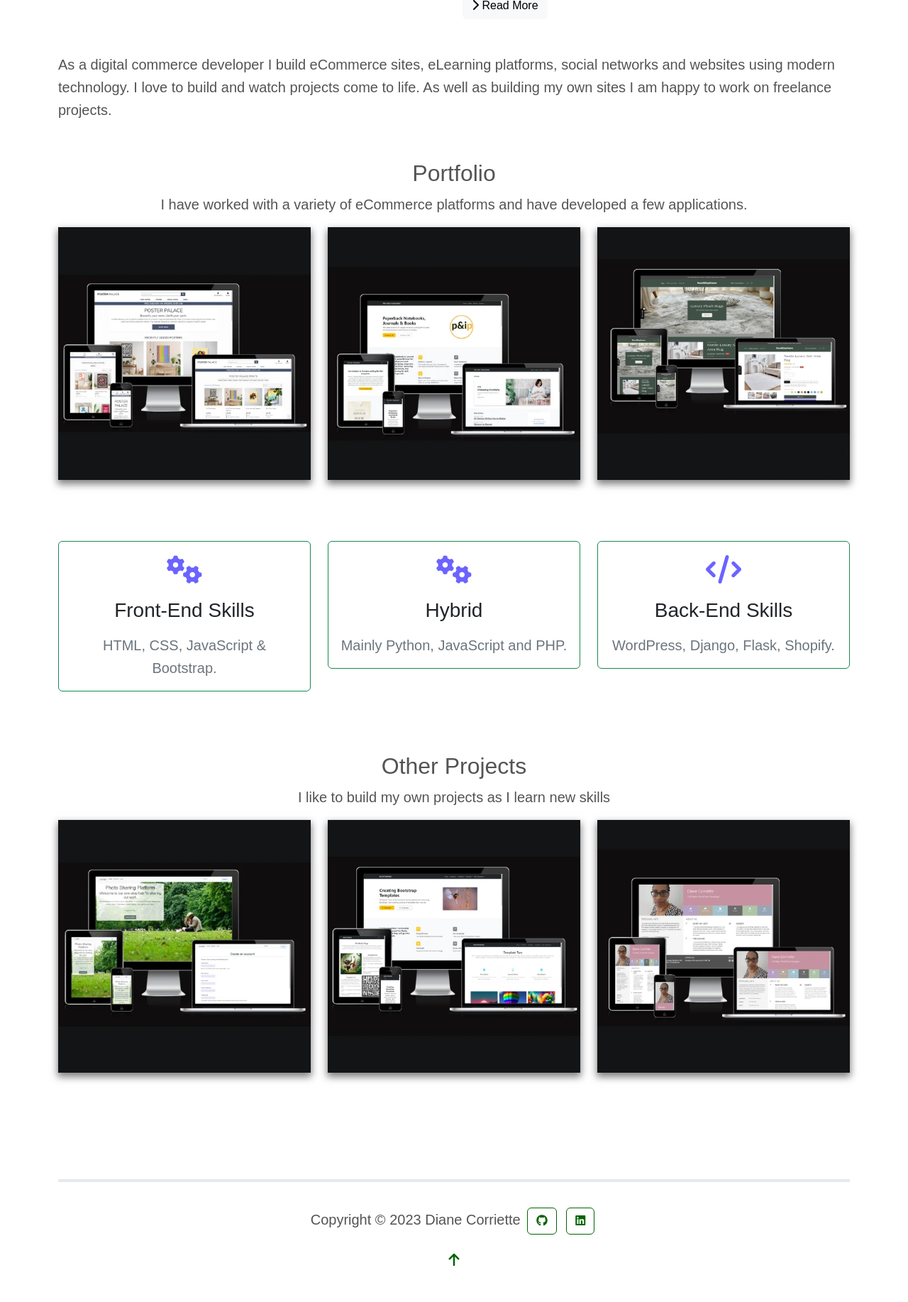
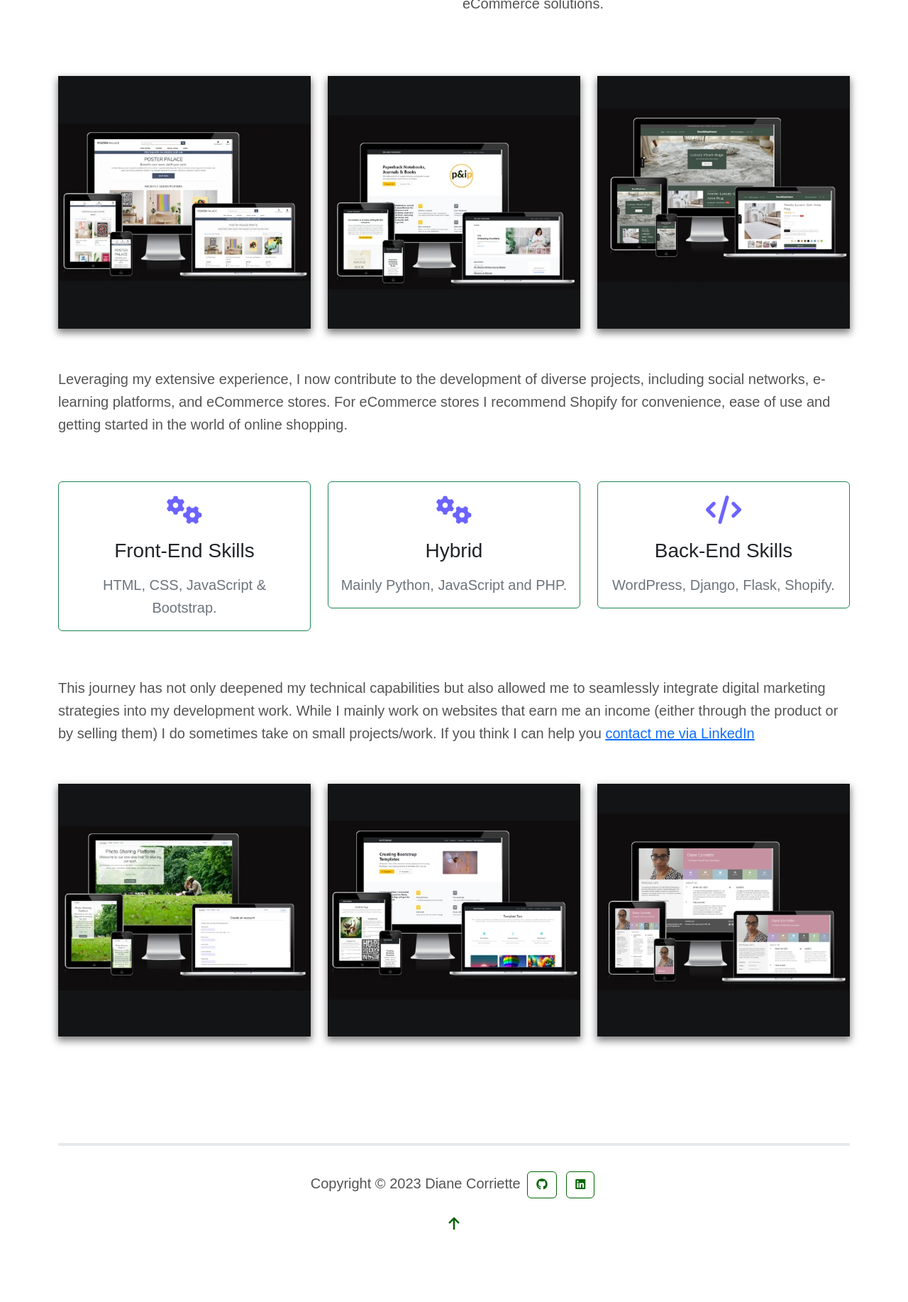
Before and after one commit to todiane/blog-fsf, a Django app: page / in a window 1280 px wide. Shown: the part 495-2329 px from the top of the page at 71% size. After the commit the page ends 2228 px from the top, so only its background shows below. Run offline with Django 4.2, Linux system fonts and the light colour scheme; some libraries are stand-ins or nearby versions.

Commit message:
Update to homepage text

```diff
--- a/home/templates/home/index.html
+++ b/home/templates/home/index.html
@@ -18,39 +18,41 @@
     <div class="container">
       <div class="row align-items-center justify-content-between">
         <div class="col-lg">
-          <img src="{% static 'images/showcase.svg' %}" class="img-fluid" alt="image of woman and laptop" />
+    <img src="{% static 'images/showcase.svg' %}" class="img-fluid" alt="image of woman and laptop" />
         </div>
         <div class="col-lg p-3">
-          <h1>Digital Commerce</h1>
-          <p class="lead">
-            What is digital commerce and how does it differ to ecommerce?
+          <h1>Web Developer</h1>
+          <p class="lead">Building eCommerce and WordPress websites</p>
+          <p>
+            <p>I've been actively involved in web development since 2009, initially working with WordPress to create websites for both personal and client projects. In 2015, I took a significant step forward by expanding my expertise into digital marketing, honing my skills in areas such as SEO and online promotion. In more recent years, I've transitioned into a full-stack software developer role, with a particular focus on eCommerce solutions.
           </p>
-          <p>
-            <p>Digital commerce, in its simplest terms, is the buying and selling of goods and services through digital channels.
-                With the majority of people glued to their phones,
-                websites optimised for phone use and dedicated apps
-                allow businesses to tap into the vast market of mobile users.
-          </p>
-          <a href="https://blog-fsf-1e72c6955bdf.herokuapp.com/blog/digital-commerce/" class="btn btn-light mt-3">
-            <i class="fa-solid fa-chevron-right"></i> Read More
-          </a>
+
         </div>
       </div>
     </div>
 </section>
 <!--====== INTRO DIGITAL COMMERCE ENDS ======-->
+{% include "home/project-boxes.html" %}
+<!--====== INTRO PART START ======-->
+<div class="container mt-3">
+    <div class="content">
+        <p>Leveraging my extensive experience, I now contribute to the development of diverse projects, including social networks, e-learning platforms, and eCommerce stores. For eCommerce stores I recommend Shopify for convenience, ease of use and getting started in the world of online shopping.</p>
+    </div>
+</div>
+<!--====== INTRO PART ENDS ======-->
+
+
+{% include "home/options.html" %}
 
 <!--====== INTRO PART START ======-->
 <div class="container mt-3">
-    <div class="content">
-        <p>As a digital commerce developer I build eCommerce sites, eLearning platforms, social networks and websites using modern technology.
-            I love to build and watch projects come to life. As well as building my own sites I am happy to work on freelance projects.</p>
-    </div>
+  <div class="content">
+      <p>This journey has not only deepened my technical capabilities but also allowed me to seamlessly integrate digital marketing strategies into my development work.
+        While I mainly work on websites that earn me an income (either through the product or by selling them) I do sometimes take on small projects/work. If you think
+        I can help you <a href="https://www.linkedin.com/in/todianedev" target="_blank" rel="noopener noreferrer nofollow"> contact me via LinkedIn</a></p>
+  </div>
 </div>
 <!--====== INTRO PART ENDS ======-->
-{% include "home/project-boxes.html" %}
-
-{% include "home/options.html" %}
 
 {% include "home/project2-boxes.html" %}
 
--- a/home/templates/home/project-boxes.html
+++ b/home/templates/home/project-boxes.html
@@ -3,8 +3,6 @@
 
 <div class="gallery-images">
     <div class="container text-center">
-        <h2>Portfolio</h2>
-    <p class="lead">I have worked with a variety of eCommerce platforms and have developed a few applications. </p>
         <div class="row">
             <div class="col-lg-4 col-sm-12">
                 <div class="gallery-item" data-bs-target="#popup1" data-bs-toggle="modal">
--- a/home/templates/home/project2-boxes.html
+++ b/home/templates/home/project2-boxes.html
@@ -3,8 +3,6 @@
 
 <div class="gallery-images">
     <div class="container text-center">
-        <h2>Other Projects</h2>
-    <p class="lead">I like to build my own projects as I learn new skills </p>
         <div class="row">
             <div class="col-lg-4 col-sm-12">
                 <div class="gallery-item" data-bs-target="#popup4" data-bs-toggle="modal">
--- a/templates/base.html
+++ b/templates/base.html
@@ -55,7 +55,7 @@ href="{% static 'images/favicon-16x16.png' %}">
             <!-- Navigation -->
             <nav class="navbar navbar-expand-md navbar-light bg-white">
                     <a class="navbar-brand" href="{% url 'home' %}">
-                        <img src="{% static 'images/dianecorriette-logo.png'%}" alt="Image of Diane Corriette logo" class="logo-img">
+                        <img src="{% static 'images/dianecorriette.png' %}" alt="Image of Diane Corriette logo" class="logo-img">
                     </a>
                     <button class="navbar-toggler" type="button" data-bs-toggle="collapse" data-bs-target="#navbarText"
                         aria-controls="navbarText" aria-expanded="false" aria-label="Toggle navigation">
@@ -111,7 +111,7 @@ href="{% static 'images/favicon-16x16.png' %}">
     <div class="footer-container">
 
         <footer class="footer p-3 text-center position-relative">
-        <p class="lead">Copyright &copy; 2023 Diane Corriette
+        <p>Copyright &copy; 2023 Diane Corriette
             <a href="https://www.github.com/todiane" target="_blank" rel="noopener noreferrer nofollow"
             class="btn btn-outline-black btn-floating m-1 text-white" role="button" aria-label="Github link">
             <i class="fab fa-github"></i>
--- a/todianedev/settings.py
+++ b/todianedev/settings.py
@@ -30,7 +30,7 @@ TEMPLATES_DIR = os.path.join(BASE_DIR, 'templates')
 SECRET_KEY = os.environ.get('SECRET_KEY')
 
 # SECURITY WARNING: don't run with debug turned on in production!
-DEBUG = False
+DEBUG = True
 
 X_FRAME_OPTIONS = 'SAMEORIGIN'
 
```
Also changed, not shown: static/images/dianecorriette.png (renamed from static/images/dianecorriette-logo.png).
